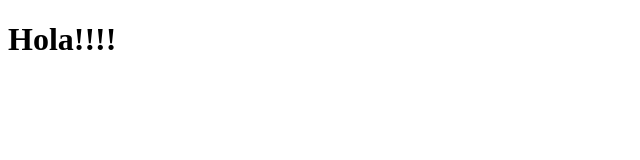
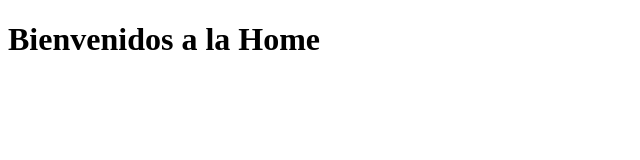
Before and after one commit to JaimeBarriocanal/proyecto-curso-git, a plain HTML site: page index.html in a window 1280 px wide. Shown: the whole page, without its empty margins (0-640 px from the left). Drawn offline with Linux system fonts and the light colour scheme.

Commit message:
homepage created

```diff
--- a/index.html
+++ b/index.html
@@ -6,6 +6,6 @@
         <title>Document</title>
     </head>
     <body>
-       <h1>Hola!!!!</h1>
+       <h1>Bienvenidos a la Home</h1>
     </body>
 </html>
--- a/main.js
+++ b/main.js
@@ -1 +1,3 @@
-console.log("hola");
+console.log("homepage created");
+
+// comentario
```
